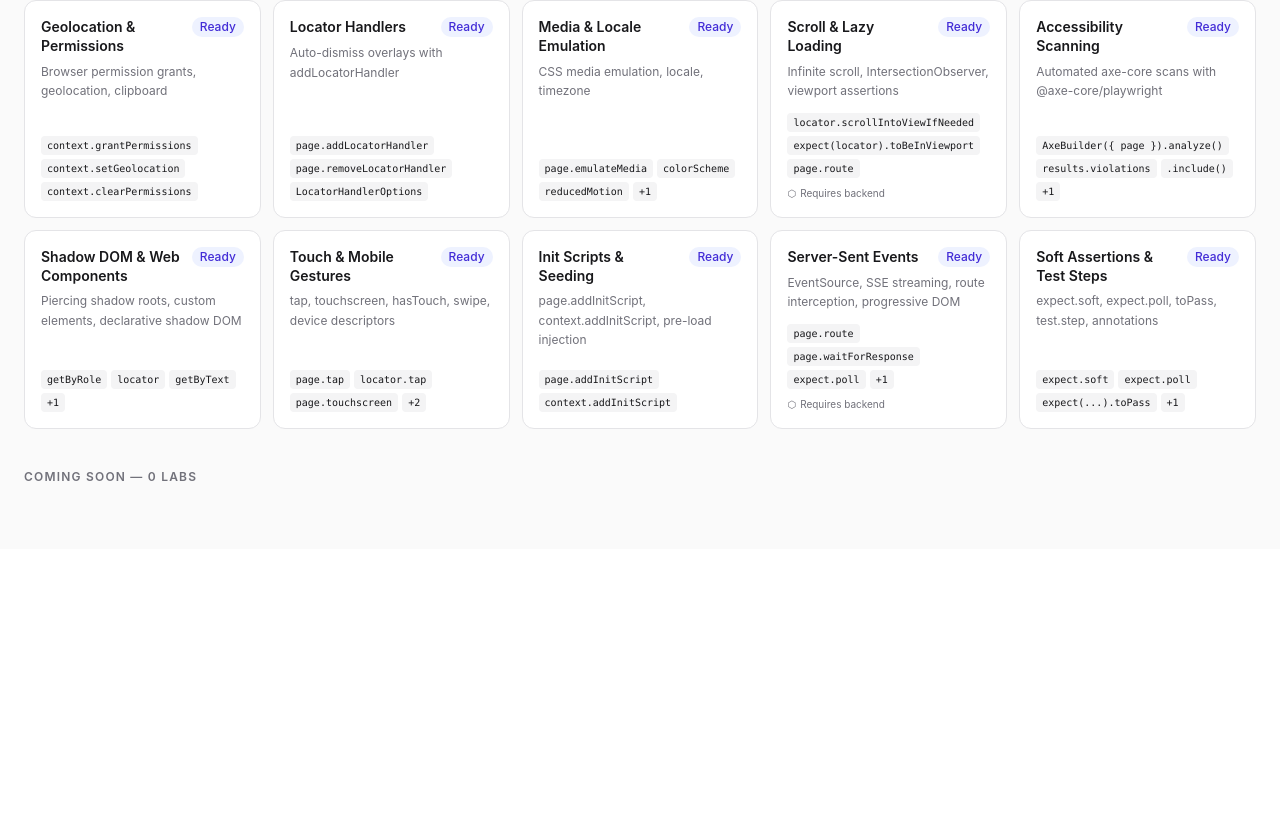
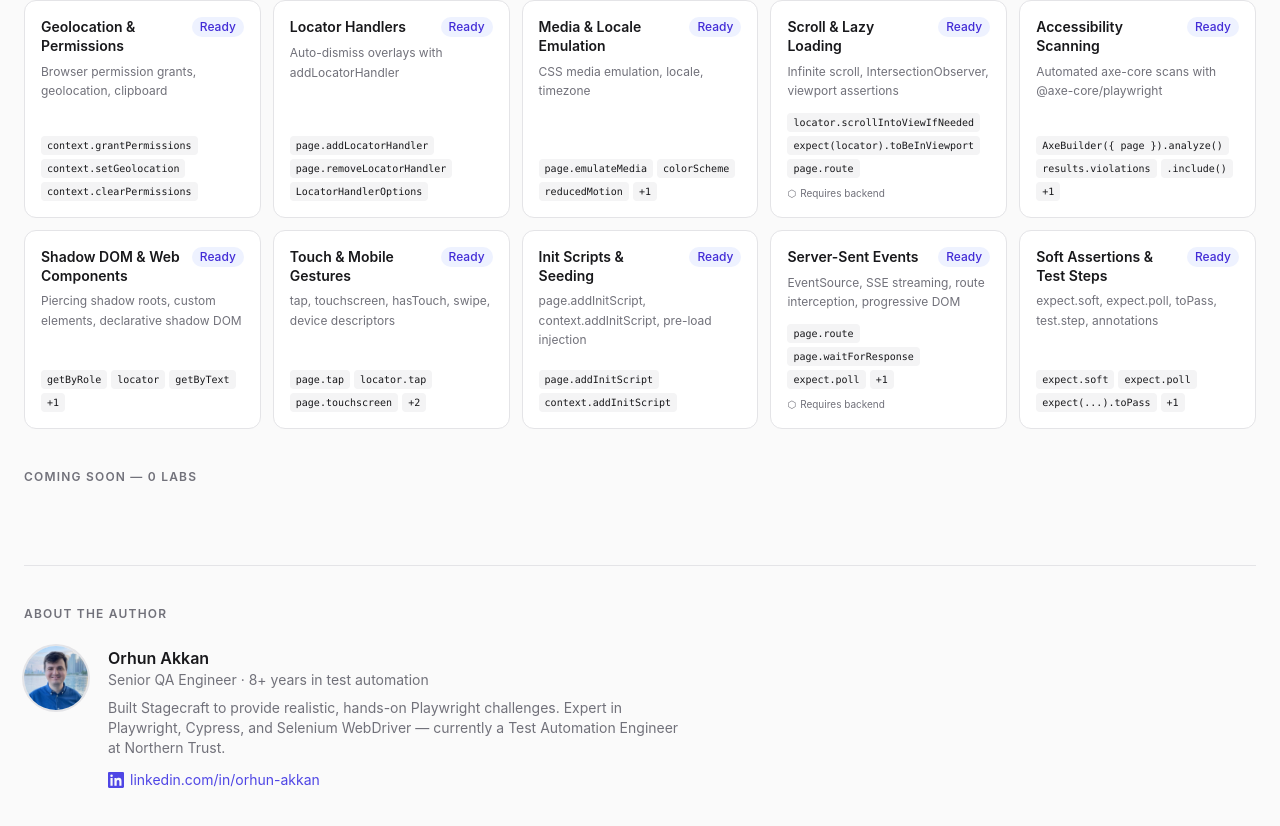
Before and after one commit to orhunakkan/stagecraft, a React (Vite) app in the folder client/: page / in a window 1280 px wide. Shown: the part 1103-1929 px from the top of the page. Before the commit the page ends 1652 px from the top, so only its background shows below. Built offline with nearby package versions, Linux system fonts and the light colour scheme.

Commit message:
feat: add author section with profile picture and details to Home page

```diff
--- a/client/src/pages/Home.tsx
+++ b/client/src/pages/Home.tsx
@@ -38,6 +38,41 @@ export function Home() {
           ))}
         </div>
       </section>
+
+      <section aria-label="About the author" className="mt-16 border-t border-edge pt-10">
+        <h2 className="mb-6 text-xs font-semibold uppercase tracking-widest text-muted">
+          About the Author
+        </h2>
+        <div className="flex items-start gap-5">
+          <img
+            src="/profile-picture.jpg"
+            alt="Orhun Akkan"
+            className="h-16 w-16 rounded-full object-cover flex-shrink-0 ring-2 ring-edge"
+          />
+          <div>
+            <p className="font-semibold text-content">Orhun Akkan</p>
+            <p className="text-sm text-muted mb-2">
+              Senior QA Engineer · 8+ years in test automation
+            </p>
+            <p className="text-sm text-muted max-w-prose">
+              Built Stagecraft to provide realistic, hands-on Playwright challenges. Expert in
+              Playwright, Cypress, and Selenium WebDriver — currently a Test Automation Engineer at
+              Northern Trust.
+            </p>
+            <a
+              href="https://www.linkedin.com/in/orhun-akkan"
+              target="_blank"
+              rel="noreferrer"
+              className="mt-3 inline-flex items-center gap-1.5 text-sm text-accent hover:underline"
+            >
+              <svg aria-hidden="true" className="h-4 w-4" viewBox="0 0 24 24" fill="currentColor">
+                <path d="M20.447 20.452H17.02v-5.569c0-1.328-.027-3.037-1.852-3.037-1.853 0-2.136 1.445-2.136 2.939v5.667H9.607V9h3.274v1.561h.046c.455-.861 1.566-1.769 3.224-1.769 3.449 0 4.086 2.27 4.086 5.222v6.438zM5.337 7.433a1.9 1.9 0 1 1 0-3.8 1.9 1.9 0 0 1 0 3.8zm1.638 13.019H3.7V9h3.275v11.452zM22.225 0H1.771C.792 0 0 .774 0 1.729v20.542C0 23.227.792 24 1.771 24h20.451C23.2 24 24 23.227 24 22.271V1.729C24 .774 23.2 0 22.222 0h.003z" />
+              </svg>
+              linkedin.com/in/orhun-akkan
+            </a>
+          </div>
+        </div>
+      </section>
     </div>
   );
 }
```
Also changed, not shown: client/public/profile-picture.jpg (added).
